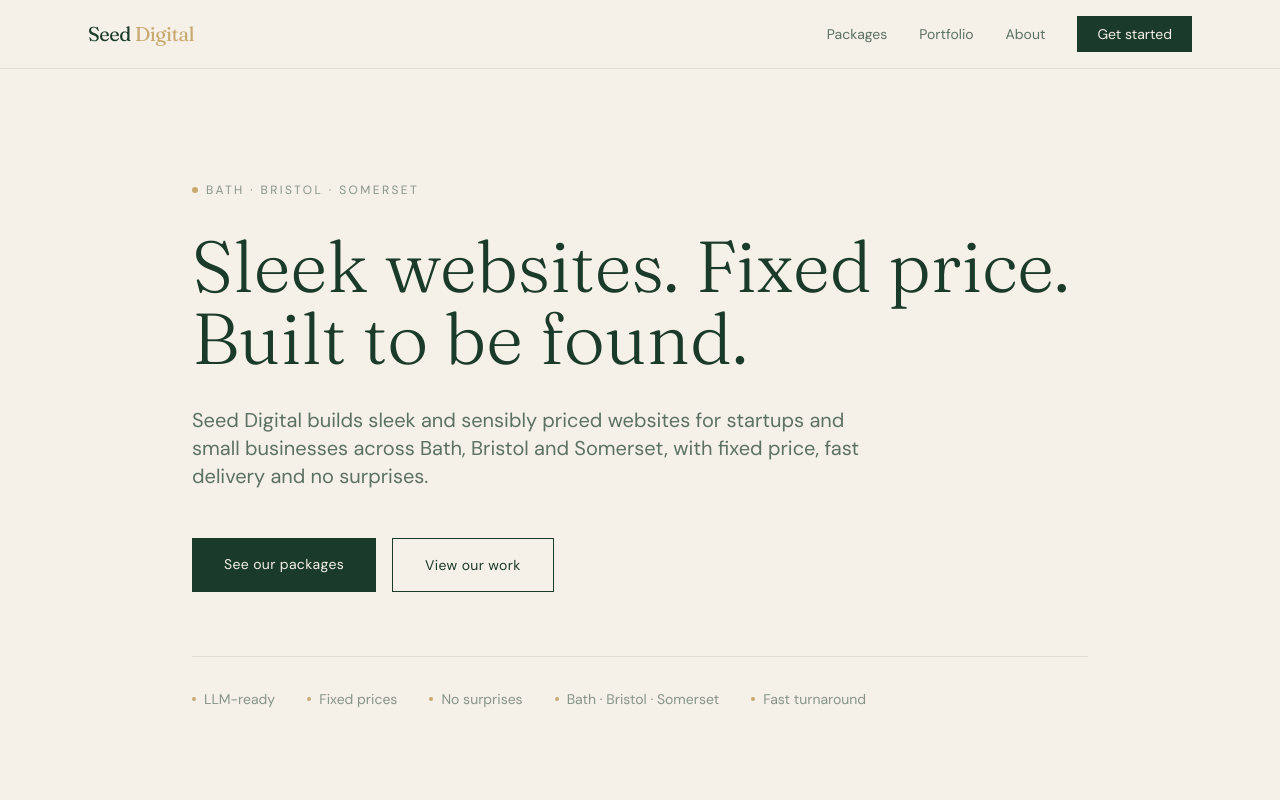
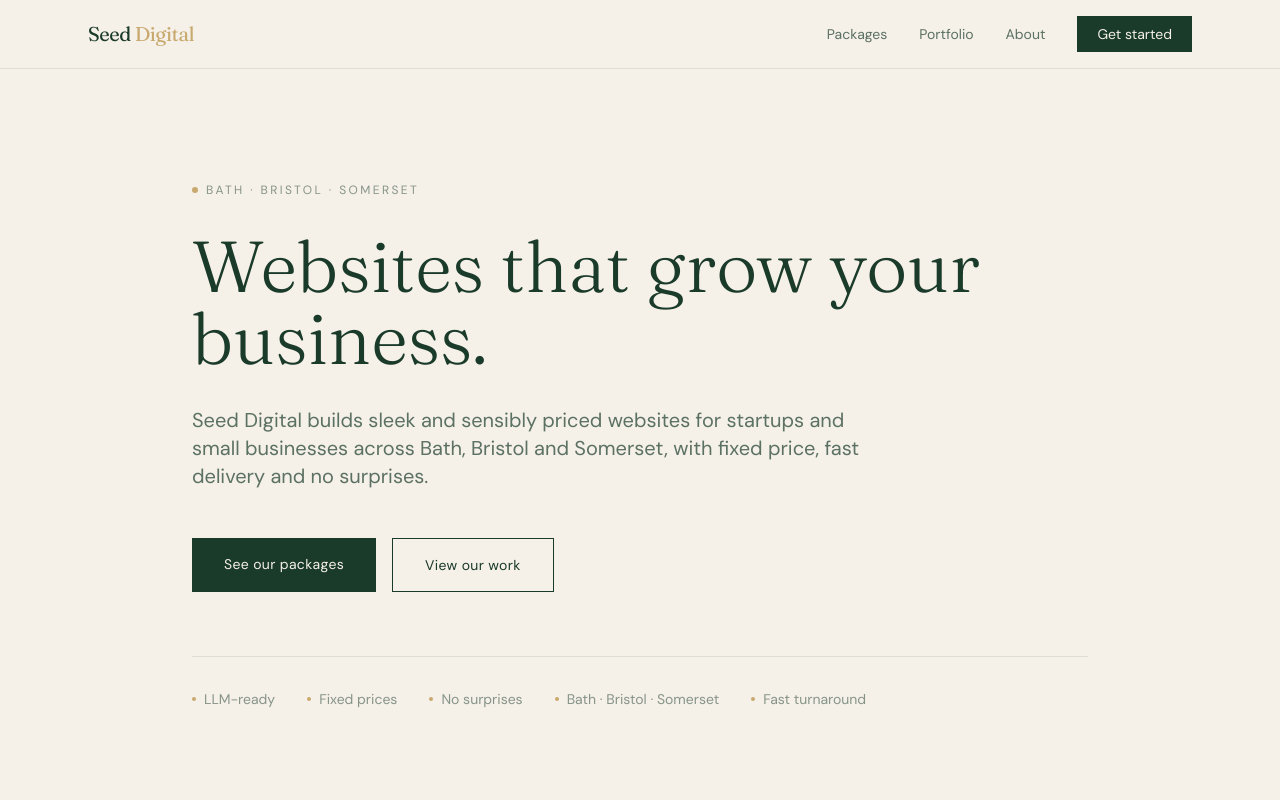
Before and after one commit to djrdunton-pocket/seed-digital, a Next.js app: page / in a window 1280 px wide. Shown: the top 800 px of the page. Built offline with nearby package versions, Linux system fonts and the light colour scheme.

Commit message:
git add . git commit -m "Update hero headline to Websites that grow your business"

```diff
--- a/app/components/Hero.tsx
+++ b/app/components/Hero.tsx
@@ -11,7 +11,7 @@ export default function Hero() {
           </span>
         </div>
         <h1 className="font-fraunces text-5xl md:text-7xl font-light text-[#1a3a2a] leading-tight max-w-4xl mb-8">
-          Sleek websites. Fixed price. Built to be found.
+          Websites that grow your business.
         </h1>
         <p className="text-lg md:text-xl text-[#1a3a2a]/70 max-w-2xl mb-12 leading-relaxed">
           Seed Digital builds sleek and sensibly priced websites for startups and small businesses across Bath, Bristol and Somerset, with fixed price, fast delivery and no surprises.
```
